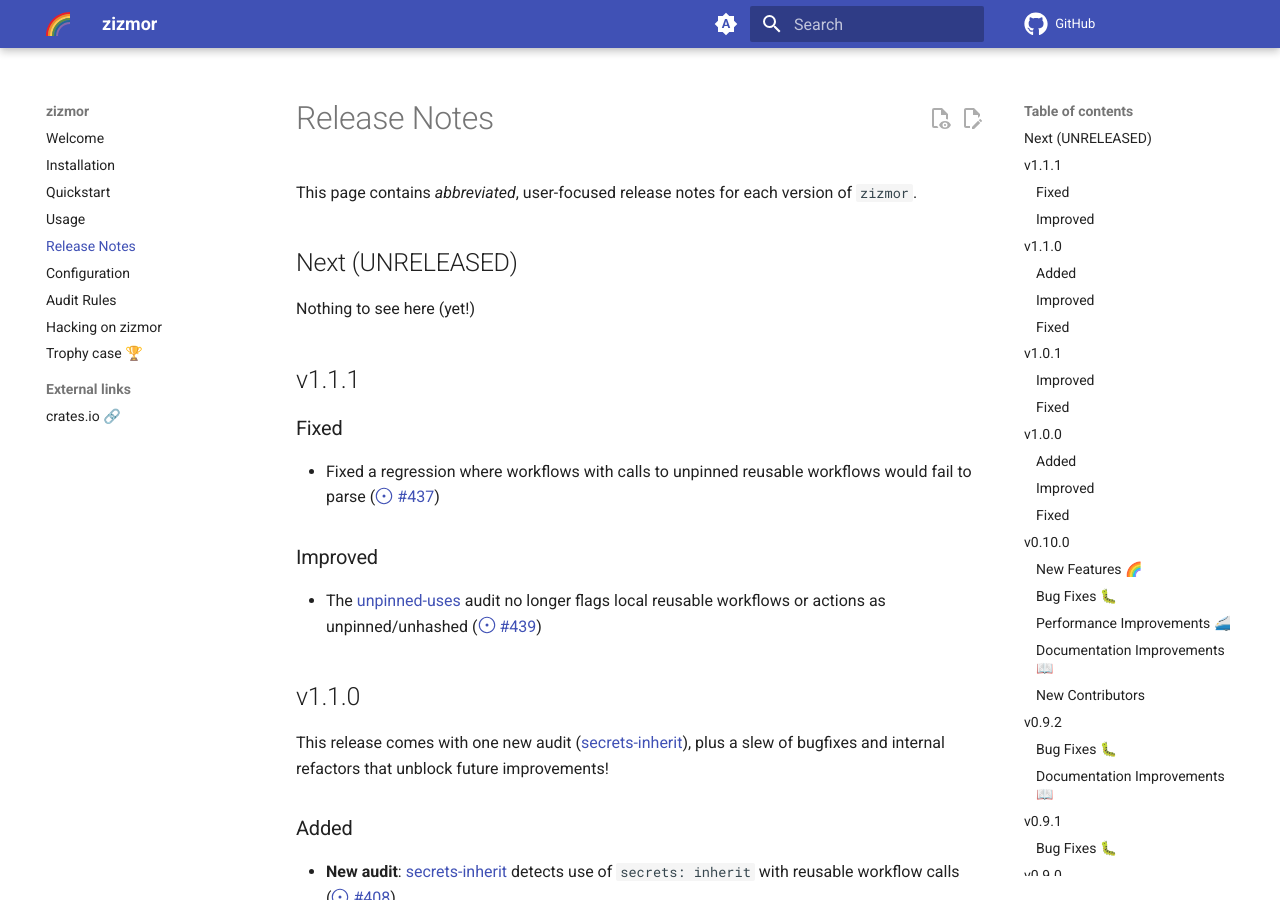
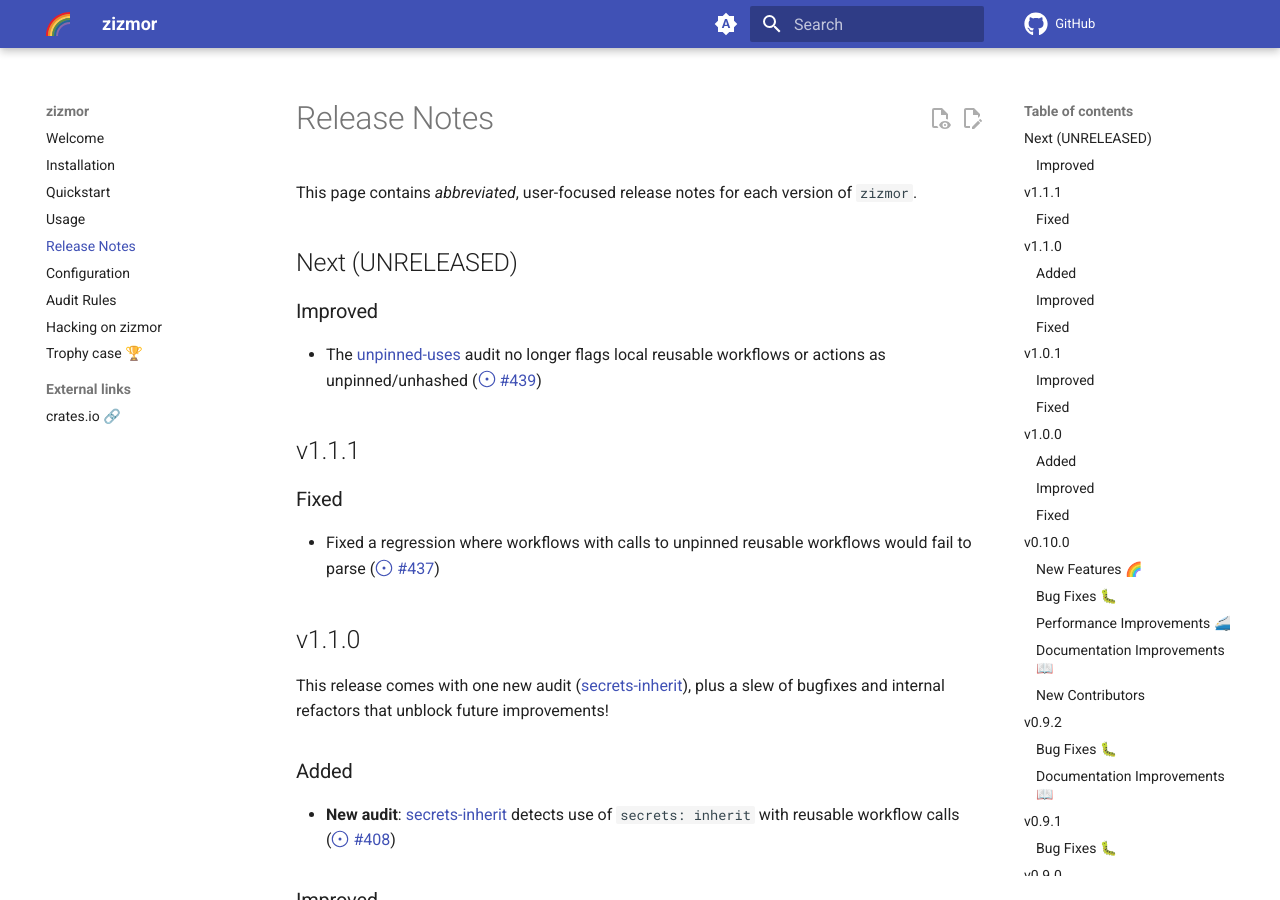
Before and after one commit to zizmorcore/zizmor, an MkDocs documentation site: the page built from docs/release-notes.md, in a window 1280 px wide and 900 px high. Built offline with MkDocs 1.6.1 and Material for MkDocs 9.7.7, drawn with Linux system fonts in a browser that asks for light colours; comment, search, counter and statistics services are not loaded; some of the changed lines change nothing that is shown.

Commit message:
fix release notes
Signed-off-by: William Woodruff <william@yossarian.net>

```diff
--- a/docs/release-notes.md
+++ b/docs/release-notes.md
@@ -9,7 +9,10 @@
 
 ## Next (UNRELEASED)
 
-Nothing to see here (yet!)
+### Improved
+
+* The [unpinned-uses] audit no longer flags local reusable workflows or actions
+  as unpinned/unhashed (#439)
 
 ## v1.1.1
 
@@ -17,11 +20,6 @@
 
 * Fixed a regression where workflows with calls to unpinned reusable workflows
   would fail to parse (#437)
-
-### Improved
-
-* The [unpinned-uses] audit no longer flags local reusable workflows or actions
-  as unpinned/unhashed (#439)
 
 ## v1.1.0
 
```
